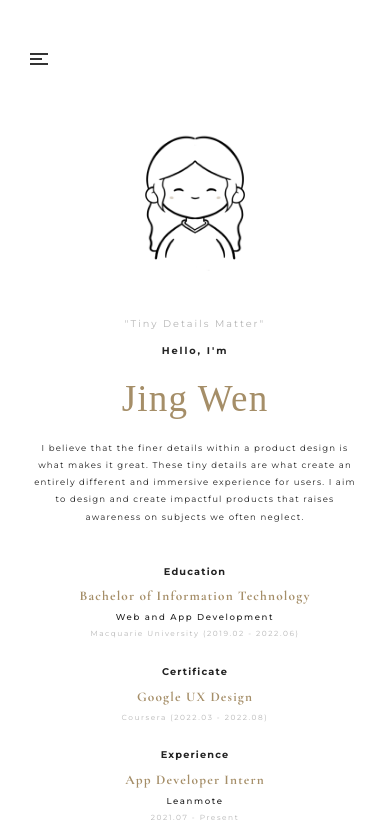
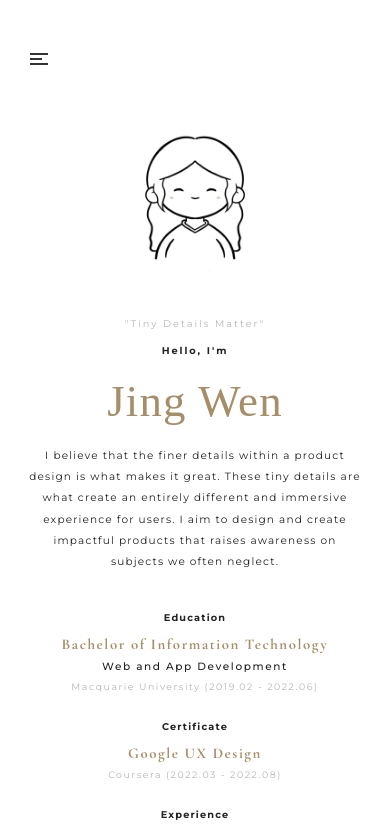
Before and after one commit to JingWen23/Portfolio, a React (Create React App) app: page /#/about in a window 390 px wide. Shown: the top 834 px of the page. Built offline with nearby package versions, Linux system fonts and the light colour scheme; a web font is replaced by a local one.

Commit message:
Further edits - about me

```diff
--- a/src/App.css
+++ b/src/App.css
@@ -1248,14 +1248,14 @@ body {
   }
 
   .about-titlethree {
-    font-size: 9.5vw;
+    font-size: 11.5vw;
     text-align: center;
     padding: 2vw 0;
   }
 
   .about-titlefour {
     text-align: center;
-    font-size: 2.2vw;
+    font-size: 2.7vw;
     line-height: 2;
     letter-spacing: 0.3vw;
   }
@@ -1383,10 +1383,10 @@ body {
   .about-title-degree {
     font-family: "Cormorant Garamond", serif;
     font-weight: bold;
-    letter-spacing: 0.3vw;
+    letter-spacing: 0.4vw;
     text-align: center;
     color: #a58e68;
-    font-size: 3.4vw;
+    font-size: 3.8vw;
     margin-bottom: 1vw;
   }
 
@@ -1395,7 +1395,7 @@ body {
     font-family: "Montserrat", serif;
     font-weight: 500;
     letter-spacing: 1.6px;
-    font-size: 2.2vw;
+    font-size: 2.7vw;
     margin-bottom: 1vw;
   }
 
@@ -1405,7 +1405,7 @@ body {
     letter-spacing: 0.4vw;
     text-align: center;
     color: #b6b6b6;
-    font-size: 1.9vw;
+    font-size: 2.4vw;
   }
 
   .about-title-skillsname {
@@ -1413,7 +1413,7 @@ body {
     font-family: "Montserrat", serif;
     font-weight: 500;
     letter-spacing: 2px;
-    font-size: 2.2vw;
+    font-size: 2.7vw;
     margin-bottom: 6vw;
   }
 
```
